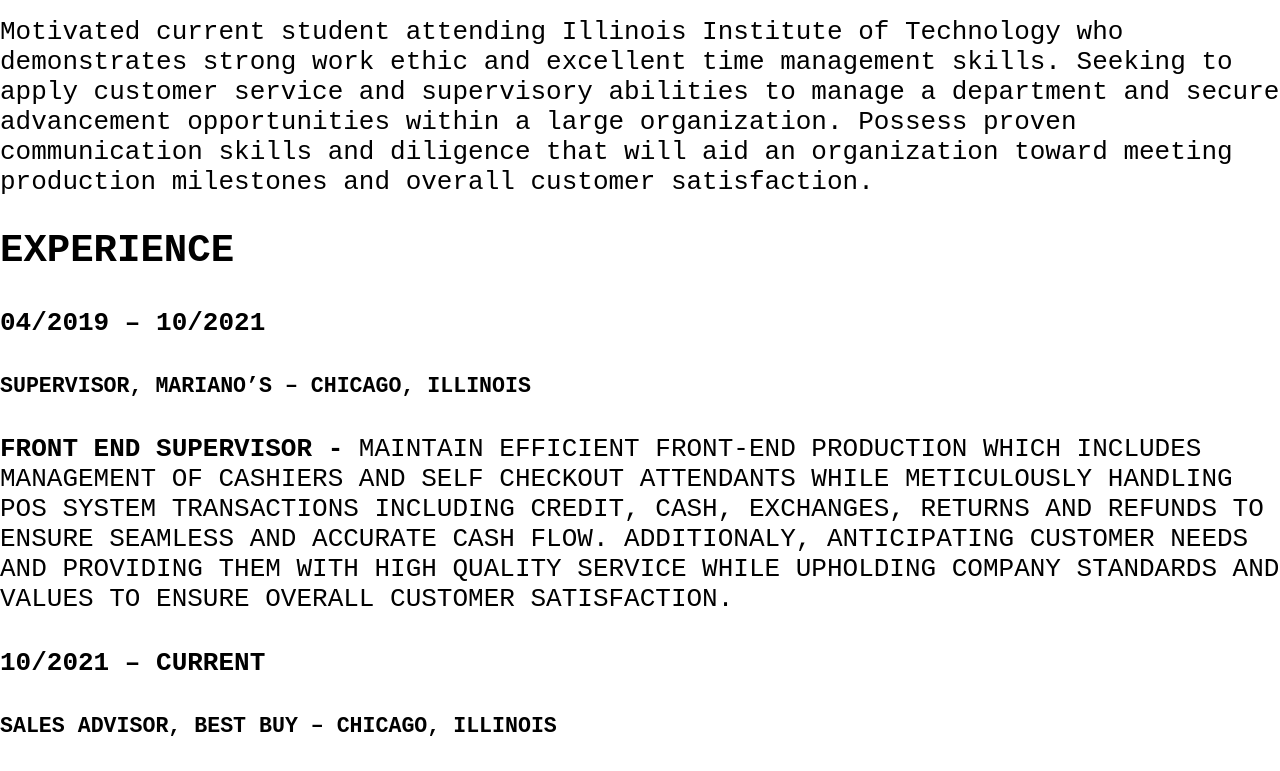
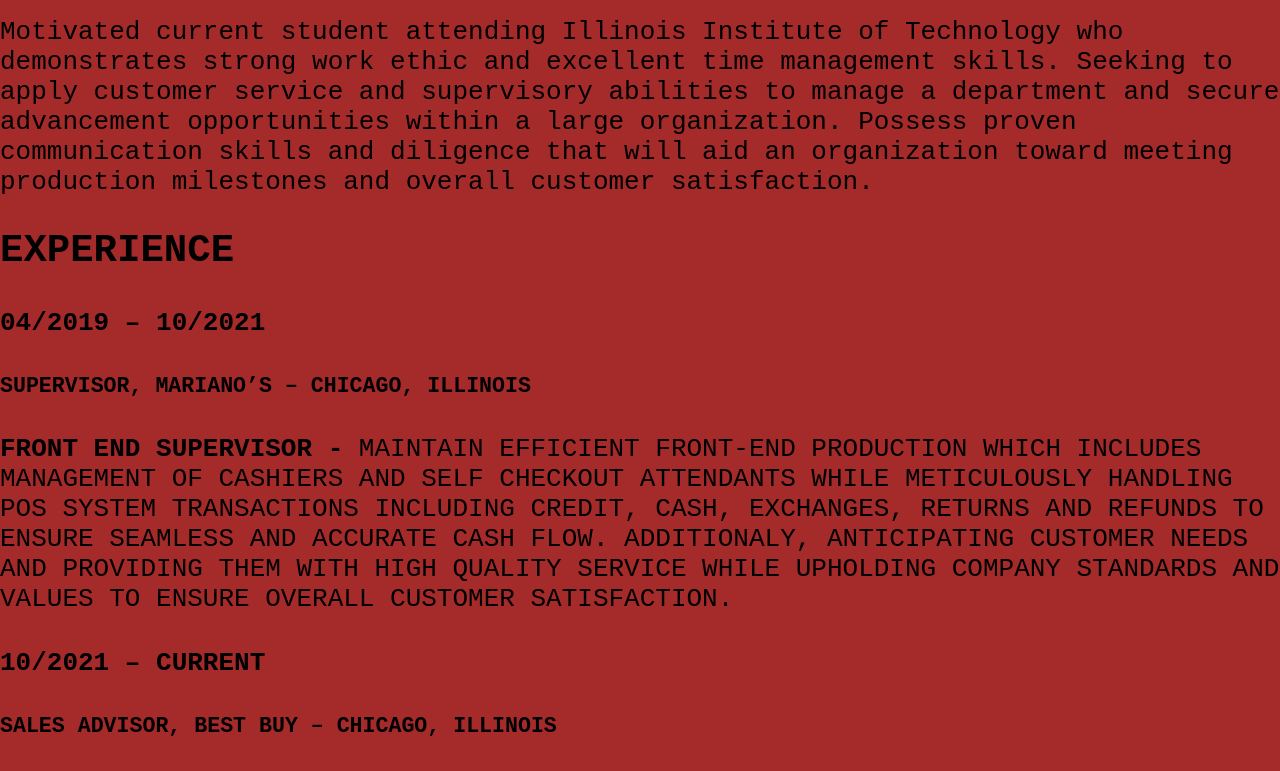
Before and after one commit to ltalavera19/Project-2, a plain HTML site: page index.html in a window 1280 px wide. Shown: the part 555-1326 px from the top of the page. Drawn offline with Linux system fonts and the light colour scheme.

Commit message:
Update style.css

```diff
--- a/style.css
+++ b/style.css
@@ -1,6 +1,6 @@
 body
   {
-  background-color:rgba(rgb(163, 109, 109), rgb(49, 170, 49), rgb(76, 76, 228), alpha);
+  background-color:brown;
   font-family: monospace;
   font-size:xx-large;
   font-weight: 200;
```
